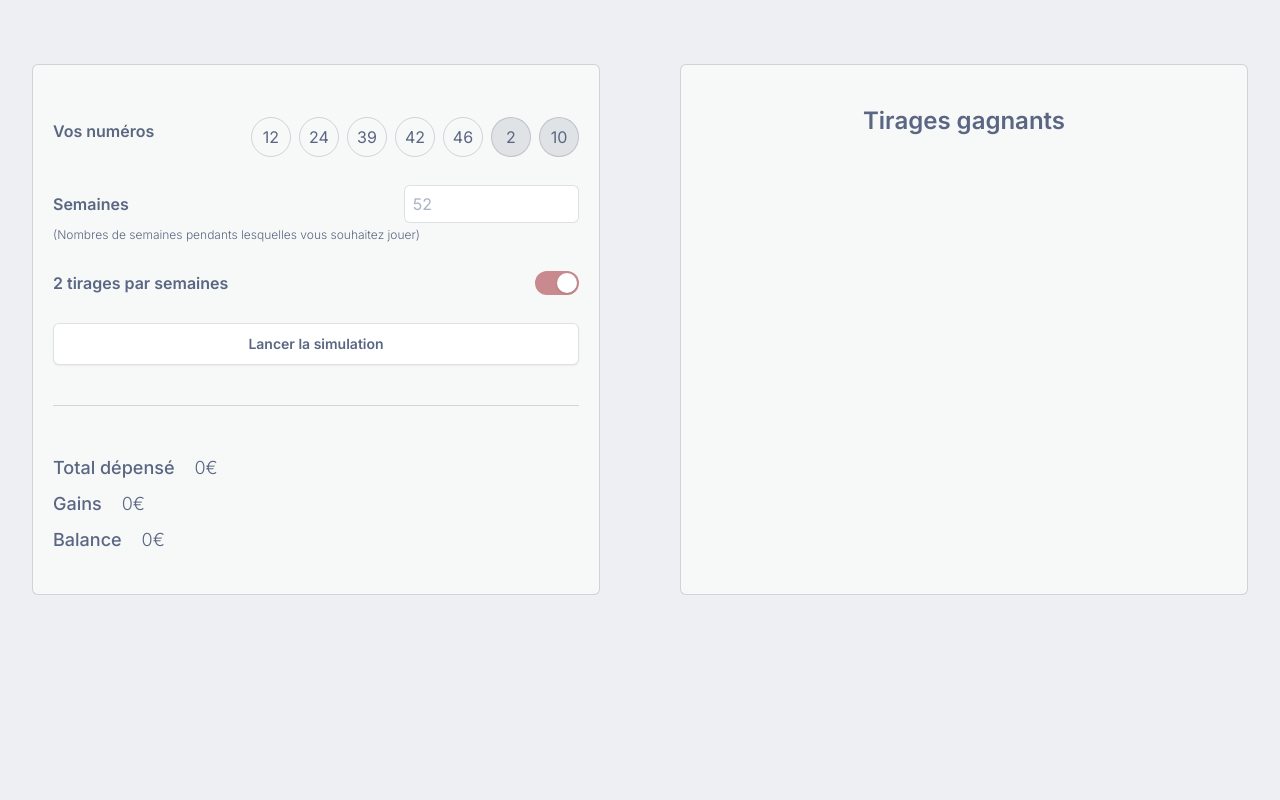
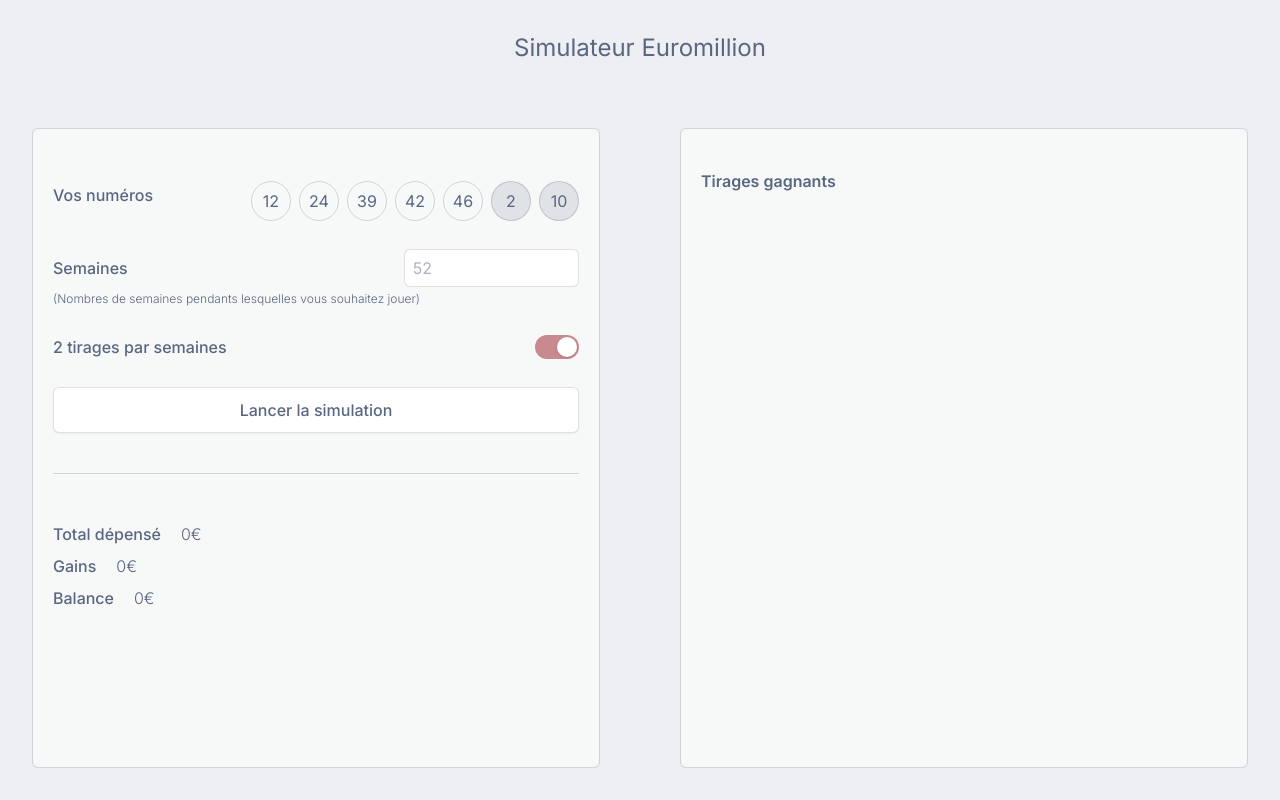
Before and after one commit to jean1591/euromillion-simulator, a Next.js app: page / in a window 1280 px wide. Shown: the top 800 px of the page. Built offline with nearby package versions, Linux system fonts and the light colour scheme.

Commit message:
use text-base instead of text-lg

```diff
--- a/src/app/components/drawsPanel/draws.tsx
+++ b/src/app/components/drawsPanel/draws.tsx
@@ -45,7 +45,7 @@
           dispatch(addToWinnings(winnings));
           dispatch(pushNewDraw(draw));
         }
-      }, 50);
+      }, 25);
 
       return () => clearInterval(intervalId);
     }
--- a/src/app/components/drawsPanel/drawsPanel.tsx
+++ b/src/app/components/drawsPanel/drawsPanel.tsx
@@ -4,9 +4,7 @@
 export const DrawsPanel = () => {
   return (
     <Panel>
-      <p className="text-2xl font-semibold text-center pb-5">
-        Tirages gagnants
-      </p>
+      <p className="text-base font-semibold text-left pb-5">Tirages gagnants</p>
       <div className="flex justify-center">
         <div>
           <Draws />
--- a/src/app/components/panel.tsx
+++ b/src/app/components/panel.tsx
@@ -1,7 +1,9 @@
 export const Panel = ({ children }: { children: React.ReactNode }) => {
   return (
-    <div className="border border-dark-shade/25 bg-light-shade py-10 px-5 rounded-md">
-      {children}
+    <div className="h-screen">
+      <div className="border border-dark-shade/25 bg-light-shade py-10 px-5 rounded-md overflow-y-scroll h-4/5">
+        {children}
+      </div>
     </div>
   );
 };
--- a/src/app/components/settingsAndResultsPanel/financialResults.tsx
+++ b/src/app/components/settingsAndResultsPanel/financialResults.tsx
@@ -7,7 +7,7 @@
   );
 
   return (
-    <div className="text-lg">
+    <div className="text-base">
       <TextDisplay title="Total dépensé" value={`${drawsNumber * 2.5}€`} />
       <TextDisplay title="Gains" value={`${winnings}€`} />
       <TextDisplay
--- a/src/app/components/settingsAndResultsPanel/settingsAndResultsPanel.tsx
+++ b/src/app/components/settingsAndResultsPanel/settingsAndResultsPanel.tsx
@@ -1,5 +1,3 @@
-"use client";
-
 import { Divider } from "../divider";
 import { FinancialResults } from "./financialResults";
 import { Panel } from "../panel";
--- a/src/app/components/settingsAndResultsPanel/simulationSettings.tsx
+++ b/src/app/components/settingsAndResultsPanel/simulationSettings.tsx
@@ -7,13 +7,13 @@
   return (
     <div>
       <div className="flex items-center justify-between">
-        <p className="text-base font-semibold">Vos numéros</p>
+        <p className="text-base font-medium">Vos numéros</p>
         <MyNumbers />
       </div>
 
       <div>
         <div className="pt-7 flex items-center justify-between">
-          <p className="text-base font-semibold">Semaines</p>
+          <p className="text-base font-medium">Semaines</p>
           <NumberOfWeeksToPlay />
         </div>
         <p className="pt-1 text-xs font-light">
@@ -22,7 +22,7 @@
       </div>
 
       <div className="pt-7 flex items-center justify-between">
-        <p className="text-base font-semibold">2 tirages par semaines</p>
+        <p className="text-base font-medium">2 tirages par semaines</p>
         <NumberOfDrawsPerWeek />
       </div>
 
--- a/src/app/components/settingsAndResultsPanel/startAndPauseButton.tsx
+++ b/src/app/components/settingsAndResultsPanel/startAndPauseButton.tsx
@@ -35,7 +35,7 @@
   return (
     <button
       type="button"
-      className="rounded-md bg-white px-3.5 py-2.5 text-sm font-semibold text-dark-shade shadow-sm hover:bg-dark-shade/10 w-full border border-dark-shade/20"
+      className="rounded-md bg-white px-3.5 py-2.5 text-base font-medium text-dark-shade shadow-sm hover:bg-dark-shade/10 w-full border border-dark-shade/20"
       onClick={handleOnClick}
     >
       {message}
--- a/src/app/layout.tsx
+++ b/src/app/layout.tsx
@@ -15,7 +15,7 @@
       <html lang="fr">
         <body className={inter.className}>
           <div className="bg-dark-shade/10 text-dark-shade min-h-screen">
-            <div className="pt-16 mx-auto max-w-7xl px-4 sm:px-6 lg:px-8 mb-16">
+            <div className="pt-8 mx-auto max-w-7xl px-4 sm:px-6 lg:px-8 mb-16">
               {children}
             </div>
           </div>
--- a/src/app/page.tsx
+++ b/src/app/page.tsx
@@ -5,9 +5,15 @@
 
 export default function Home() {
   return (
-    <div className="grid grid-cols-1 md:grid-cols-2 md:gap-20">
-      <SettingsAndResultsPanel />
-      <DrawsPanel />
+    <div>
+      <h1 className="text-2xl font-normal text-center">
+        Simulateur Euromillion
+      </h1>
+
+      <div className="pt-16 grid grid-cols-1 md:grid-cols-2 md:gap-20">
+        <SettingsAndResultsPanel />
+        <DrawsPanel />
+      </div>
     </div>
   );
 }
```
